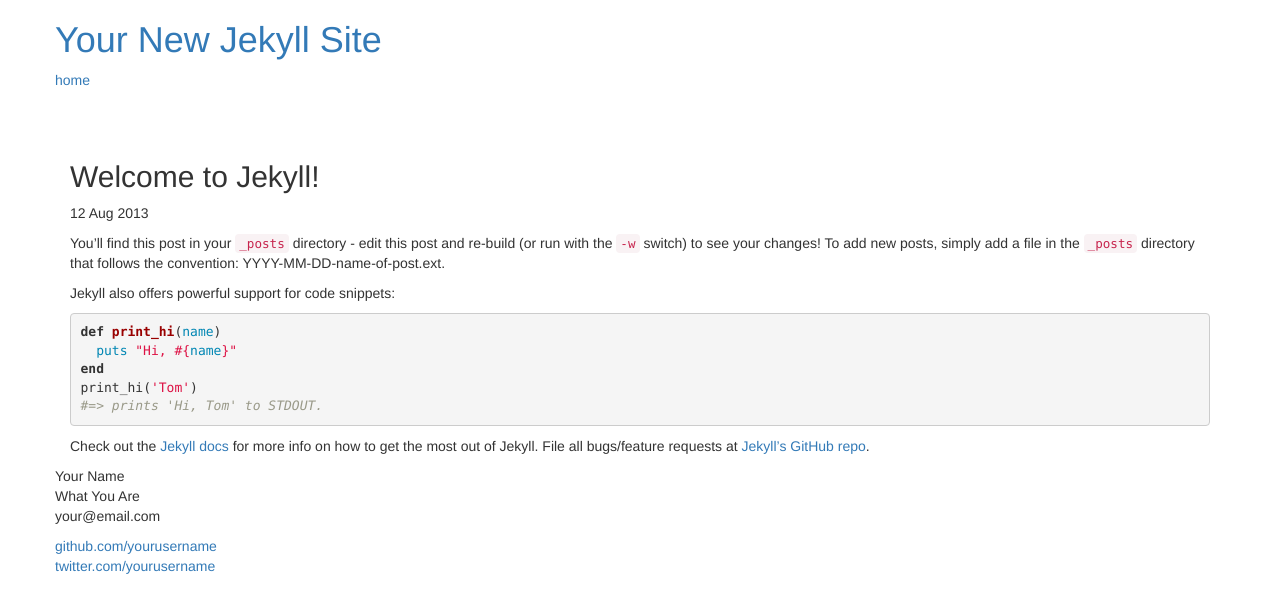
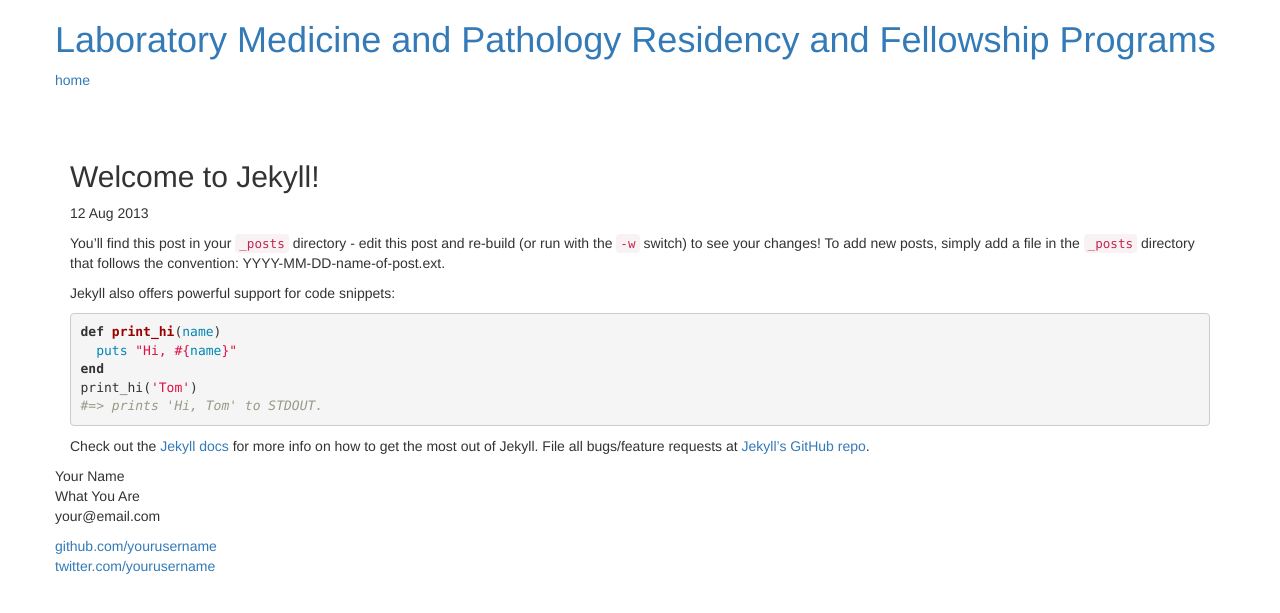
Before and after one commit to bdunnette/fragmentary-lesion, a Jekyll site: the page built from _posts/2013-08-12-welcome-to-jekyll.markdown, in a window 1280 px wide. Shown: the top 613 px of the page. Built offline with Jekyll 4.4.1, drawn with Linux system fonts in a browser that asks for light colours; nearby versions of some CDN libraries; Markdown is read by kramdown in place of the engine named in the settings.

Commit message:
Updated _config.yml

```diff
--- a/_config.yml
+++ b/_config.yml
@@ -1,3 +1,3 @@
-name: Your New Jekyll Site
+name: Laboratory Medicine and Pathology Residency and Fellowship Programs
 markdown: redcarpet
 pygments: true
```
